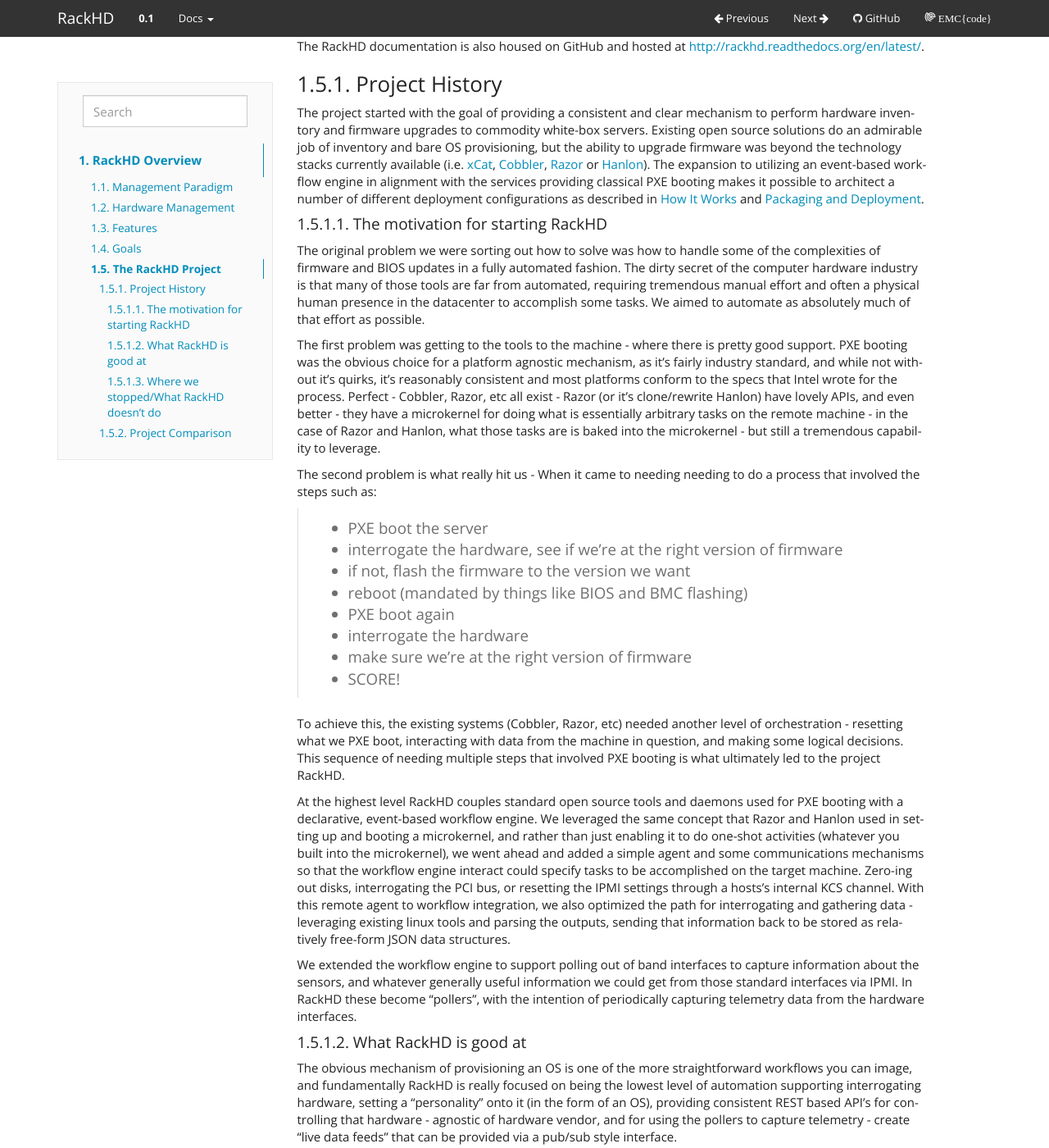
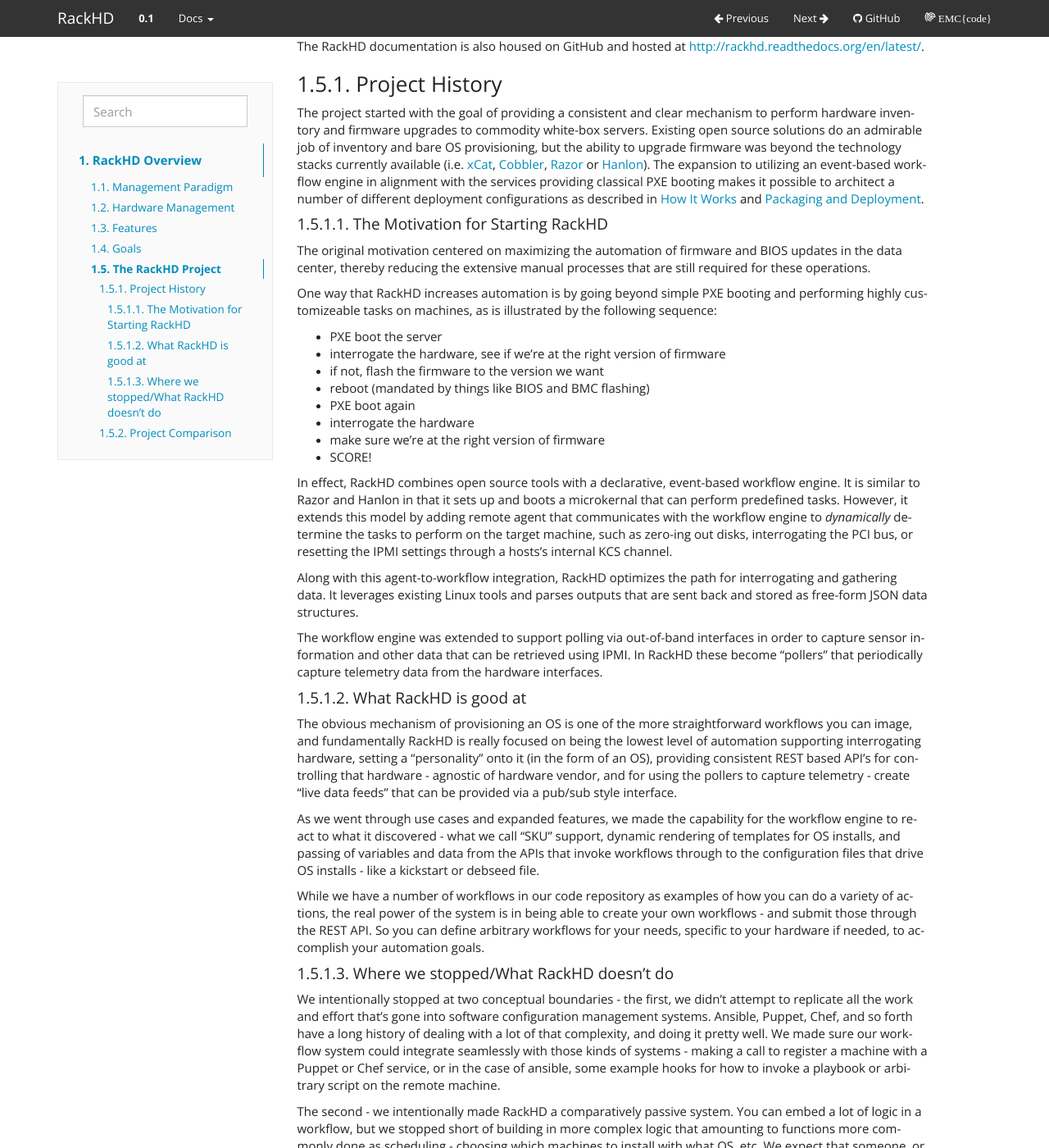
Before and after one commit to RackHD/docs, a Sphinx documentation site: the page built from docs/introduction.rst, in a window 1280 px wide and 1400 px high, scrolled down 1839 px. Shown: the whole window at 82% size. Built offline with Sphinx 7.4.7, drawn with Linux system fonts in a browser that asks for light colours.

Commit message:
revisions

```diff
--- a/docs/introduction.rst
+++ b/docs/introduction.rst
@@ -80,61 +80,39 @@
 of different deployment configurations as described in :doc:`how_it_works` and
 :doc:`packaging_and_deployment`.
 
-The motivation for starting RackHD
+The Motivation for Starting RackHD
 ^^^^^^^^^^^^^^^^^^^^^^^^^^^^^^^^^^
 
-The original problem we were sorting out how to solve was how to handle some of
-the complexities of firmware and BIOS updates in a fully automated fashion. The
-dirty secret of the computer hardware industry is that many of those tools are
-far from automated, requiring tremendous manual effort and often a physical human
-presence in the datacenter to accomplish some tasks. We aimed to automate as
-absolutely much of that effort as possible.
+The original motivation centered on maximizing the automation of firmware and BIOS updates
+in the data center, thereby reducing the extensive manual processes that are still required
+for these operations.
 
-The first problem was getting to the tools to the machine - where there is
-pretty good support. PXE booting was the obvious choice for a platform agnostic
-mechanism, as it’s fairly industry standard, and while not without it’s quirks,
-it’s reasonably consistent and most platforms conform to the specs that Intel
-wrote for the process. Perfect - Cobbler, Razor, etc all exist - Razor (or it’s
-clone/rewrite Hanlon) have lovely APIs, and even better - they have a microkernel
-for doing what is essentially arbitrary tasks on the remote machine - in the
-case of Razor and Hanlon, what those tasks are is baked into the microkernel -
-but still a tremendous capability to leverage.
+One way that RackHD increases automation is by going beyond simple PXE booting
+and performing highly customizeable tasks on machines, as is illustrated by the following sequence:
 
-The second problem is what really hit us - When it came to needing needing to do
-a process that  involved the steps such as:
+* PXE boot the server
+* interrogate the hardware, see if we’re at the right version of firmware
+* if not, flash the firmware to the version we want
+* reboot (mandated by things like BIOS and BMC flashing)
+* PXE boot again
+* interrogate the hardware
+* make sure we’re at the right version of firmware
+* SCORE!
 
- * PXE boot the server
- * interrogate the hardware, see if we’re at the right version of firmware
- * if not, flash the firmware to the version we want
- * reboot (mandated by things like BIOS and BMC flashing)
- * PXE boot again
- * interrogate the hardware
- * make sure we’re at the right version of firmware
- * SCORE!
+In effect, RackHD combines open source tools with a declarative, event-based workflow engine.
+It is similar to Razor and Hanlon in that it sets up and boots a microkernal that can perform predefined tasks. However, it
+extends this model by adding remote agent that communicates with the workflow engine to
+*dynamically* determine the tasks to perform on the target machine, such as zero-ing out
+disks, interrogating the PCI bus, or resetting the IPMI settings through a
+hosts’s internal KCS channel.
 
-To achieve this, the existing systems (Cobbler, Razor, etc) needed another
-level of orchestration - resetting what we PXE boot, interacting with data from
-the machine in question, and making some logical decisions. This sequence of
-needing multiple steps that involved PXE booting is what ultimately led to the
-project RackHD.
+Along with this agent-to-workflow integration, RackHD optimizes the path
+for interrogating and gathering data. It leverages existing Linux tools and parses
+outputs that are sent back and stored as free-form JSON data structures.
 
-At the highest level RackHD couples standard open source tools and daemons used
-for PXE booting with a declarative, event-based workflow engine. We leveraged
-the same concept that Razor and Hanlon used in setting up and booting a
-microkernel, and rather than just enabling it to do one-shot activities
-(whatever you built into the microkernel), we went ahead and added a simple
-agent and some communications mechanisms so that the workflow engine interact
-could specify tasks to be accomplished on the target machine. Zero-ing out
-disks, interrogating the PCI bus, or resetting the IPMI settings through a
-hosts’s internal KCS channel. With this remote agent to workflow integration,
-we also optimized the path for interrogating and gathering data - leveraging
-existing linux tools and parsing the outputs, sending that information back to
-be stored as relatively free-form JSON data structures.
-
-We extended the workflow engine to support polling out of band interfaces to
-capture information about the sensors, and whatever generally useful information
-we could get from those standard interfaces via IPMI. In RackHD these become
-“pollers”, with the intention of periodically capturing telemetry data from
+The workflow engine was extended to support polling via out-of-band interfaces in order to
+capture sensor information and other data that can be retrieved using IPMI.
+In RackHD these become “pollers” that periodically capture telemetry data from
 the hardware interfaces.
 
 What RackHD is good at
```
